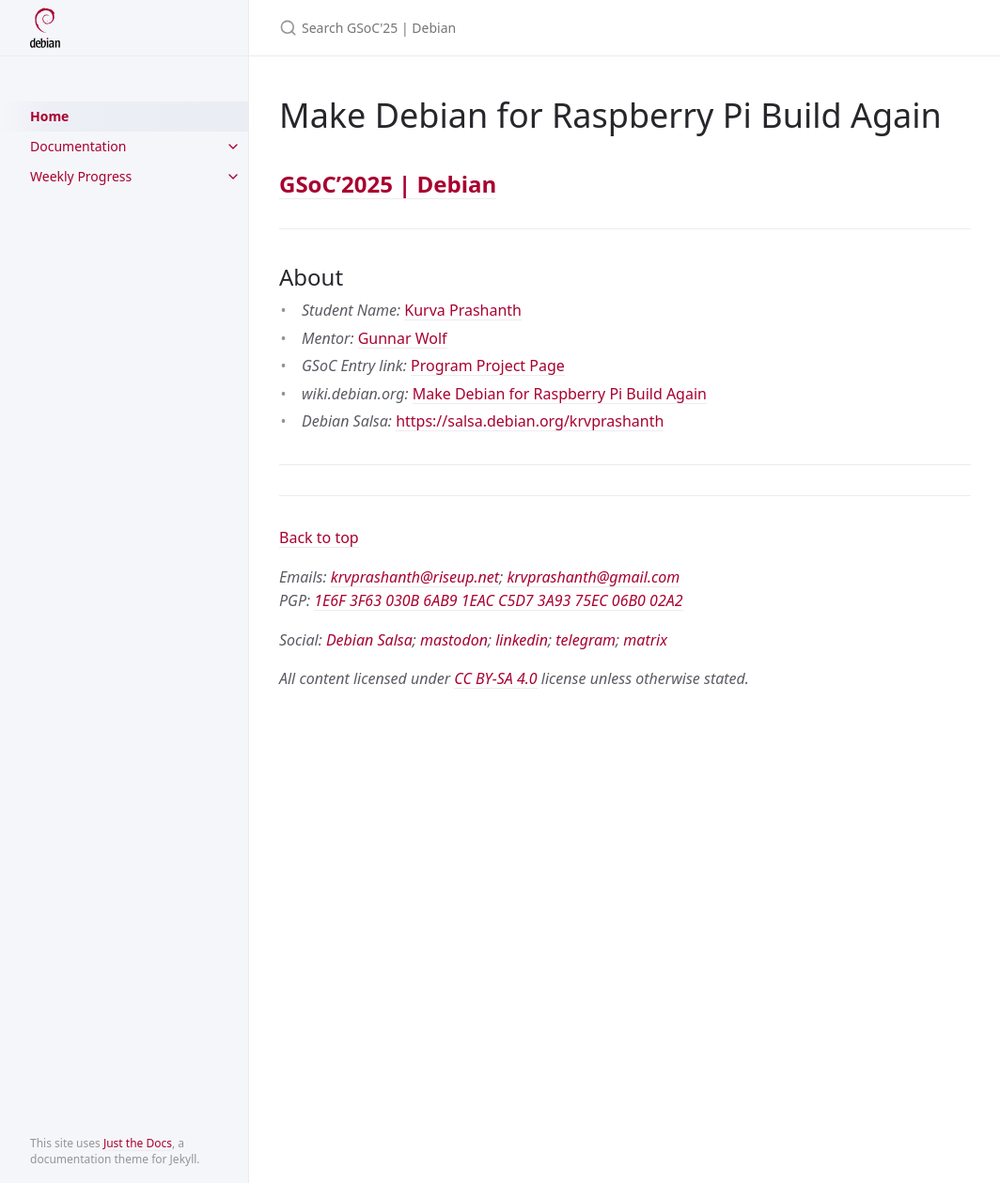
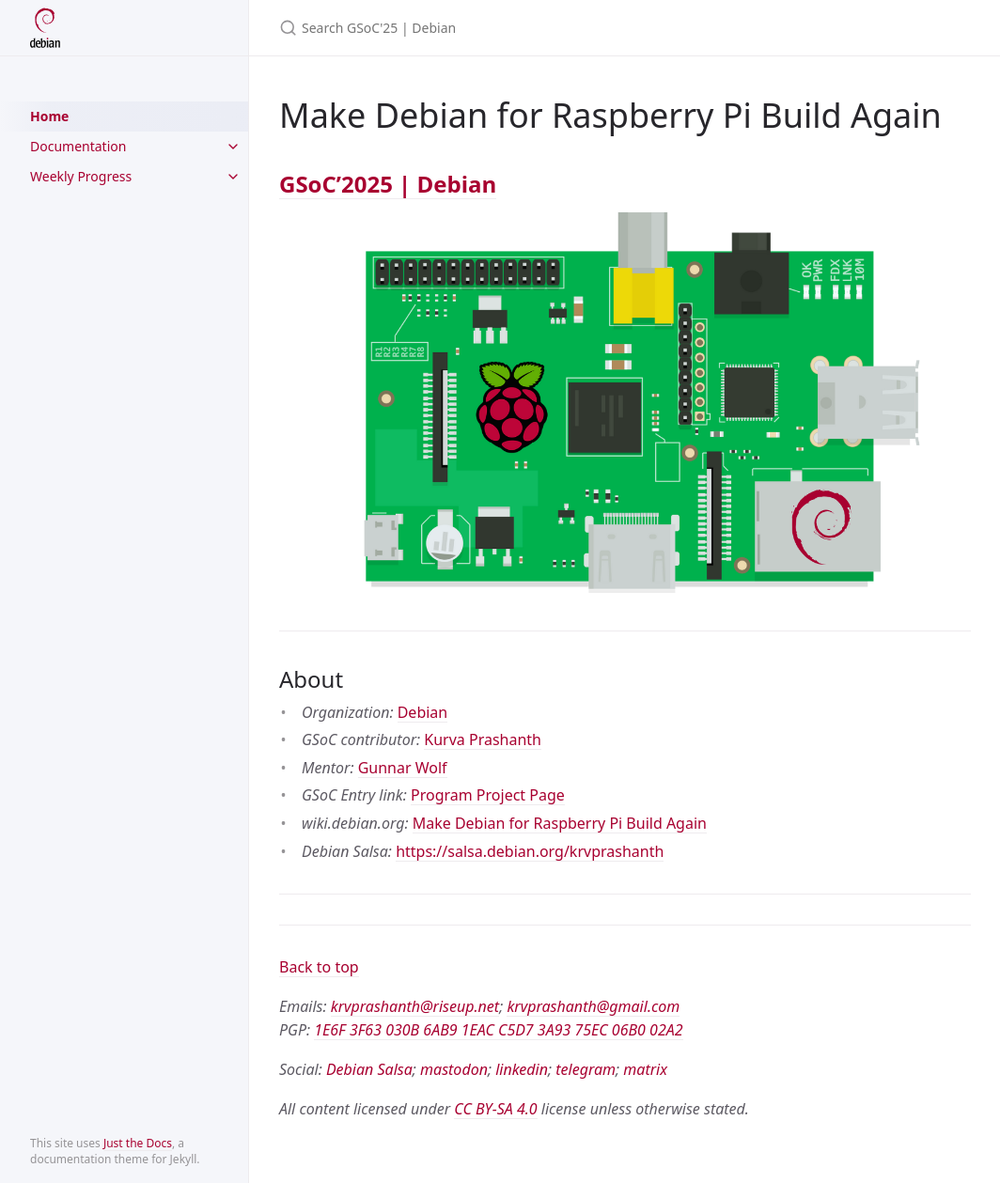
Before and after one commit to krvprashanth/gsoc2025, a Jekyll site: the page built from index.md, in a window 1280 px wide and 1259 px high. Shown: the whole window at 94% size, without its empty margins (107-1171 px from the left). Built offline with Jekyll 4.4.1, drawn with Linux system fonts in a browser that asks for light colours.

Commit message:
Add: cover image and org info in about field

```diff
--- a/index.md
+++ b/index.md
@@ -6,10 +6,13 @@ nav_order: 1
 # **Make Debian for Raspberry Pi Build Again**
 ## **[GSoC’2025 | Debian](https://summerofcode.withgoogle.com/programs/2025/projects/JvTO8QWv)**
 
+![intro](assets/images/debian-rpi.png)
+
 ---
 
 ## About
-- _Student Name:_ [Kurva Prashanth](https://krvprashanth.in)
+- _Organization:_ [Debian](https://debian.org/)
+- _GSoC contributor:_ [Kurva Prashanth](https://krvprashanth.in)
 - _Mentor:_ [Gunnar Wolf](https://gwolf.org/)
 - _GSoC Entry link:_ [Program Project Page](https://summerofcode.withgoogle.com/programs/2025/projects/JvTO8QWv)
 - _wiki.debian.org:_ [Make Debian for Raspberry Pi Build Again](https://wiki.debian.org/SummerOfCode2025/Projects#SummerOfCode2025.2FApprovedProjects.2FMakeDebianForRaspberryBuildAgain.Make_Debian_for_Raspberry_Build_Again)
```
Also changed, not shown: assets/images/debian-rpi.png (added), 4 other files.
